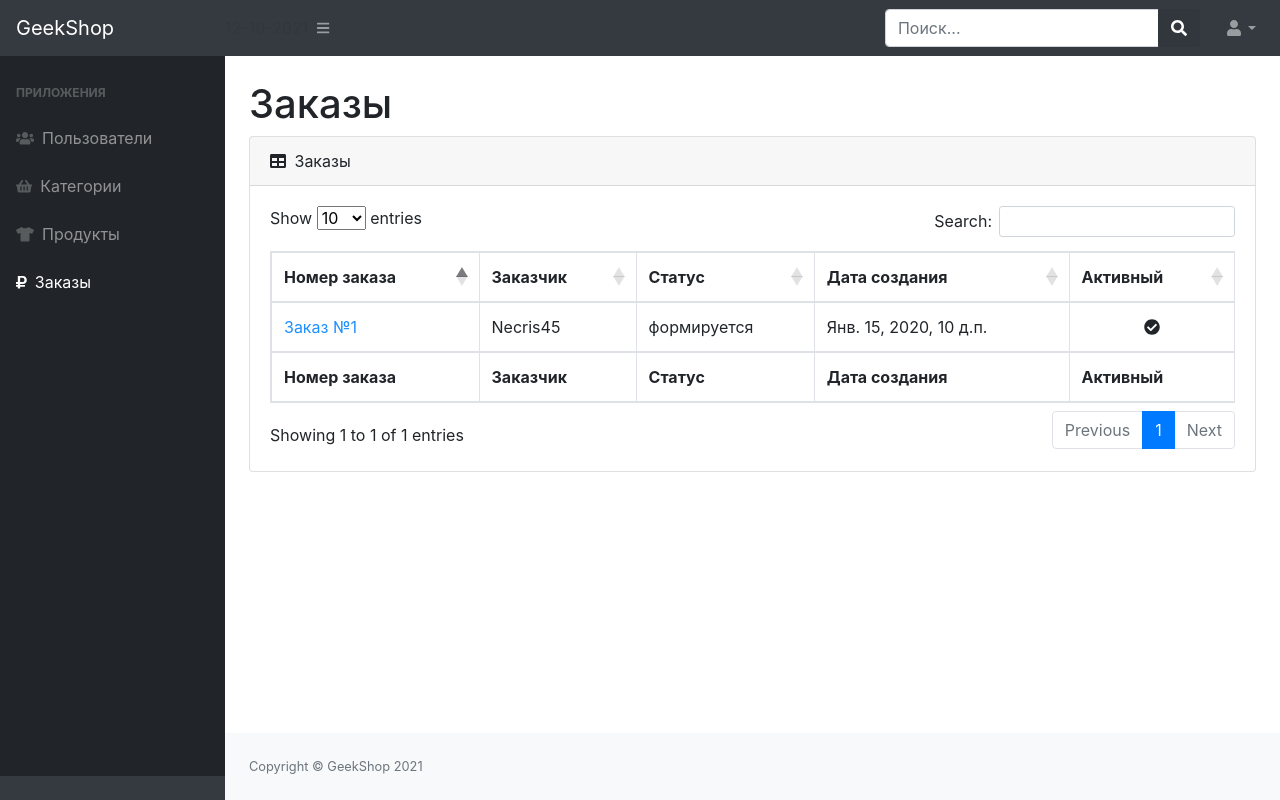
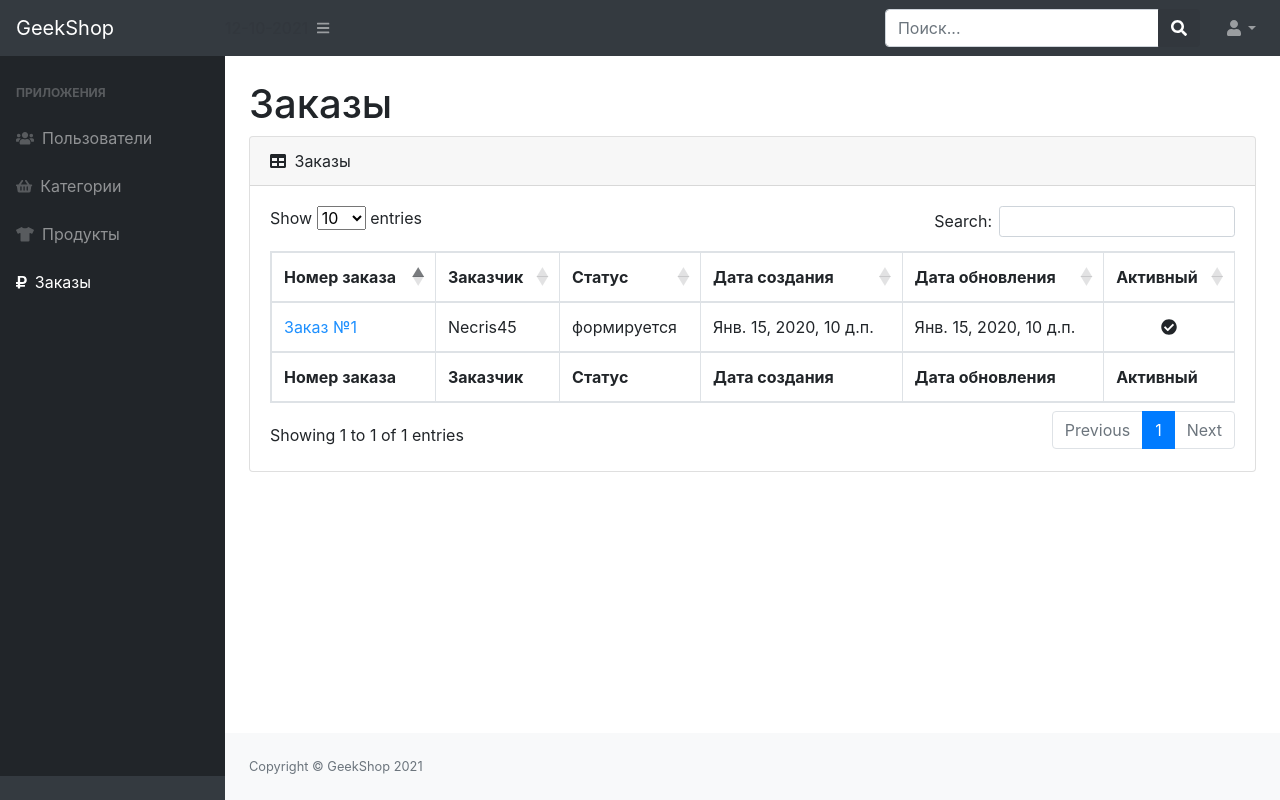
Before and after one commit to Necris45/geekshop, a Django app: page /admins/orders/ in a window 1280 px wide. Run offline with Django 3.2, Linux system fonts and the light colour scheme; a user stored in the database is signed in; data comes from the database, SQL or seed files in the repository; tables that the repository leaves empty hold one stand-in row (values such as "Sample post"); some libraries are stand-ins or nearby versions.

Commit message:
update date of order in admins

```diff
--- a/admins/templates/admins/admin-orders-read.html
+++ b/admins/templates/admins/admin-orders-read.html
@@ -19,6 +19,7 @@
                                     <th>Заказчик</th>
                                     <th>Статус</th>
                                     <th>Дата создания</th>
+                                    <th>Дата обновления</th>
                                     <th>Активный</th>
                                 </tr>
                                 </thead>
@@ -28,6 +29,7 @@
                                     <th>Заказчик</th>
                                     <th>Статус</th>
                                     <th>Дата создания</th>
+                                    <th>Дата обновления</th>
                                     <th>Активный</th>
                                 </tr>
                                 </tfoot>
@@ -40,6 +42,7 @@
                                         <td>{{ order.user }}</td>
                                         <td>{{ order.get_status_display }}</td>
                                         <td>{{ order.created }}</td>
+                                        <td>{{ order.update }}</td>
                                         <td class="text-center">
                                             {% if order.is_active %}
                                                 <i class="fas fa-check-circle"></i>
```
